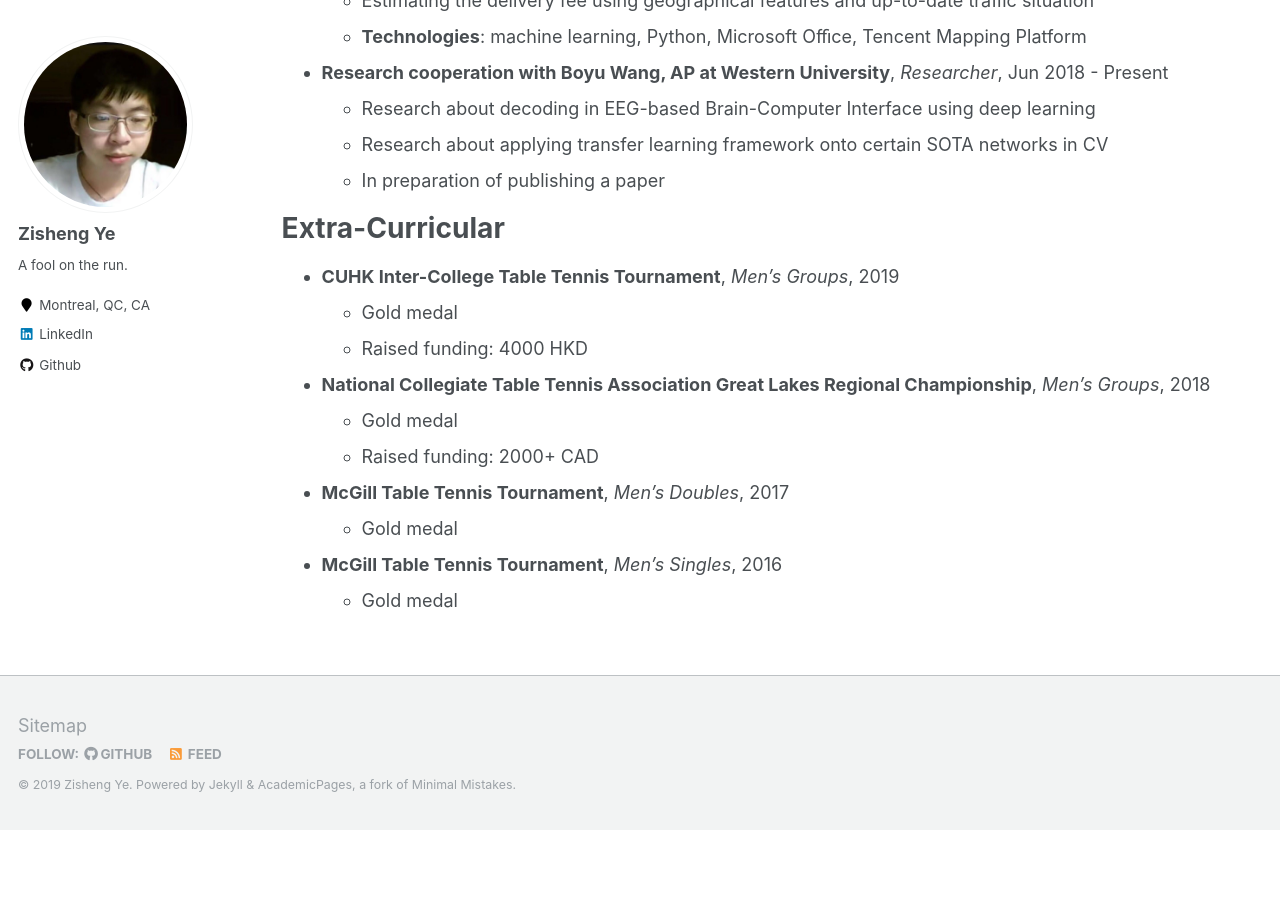
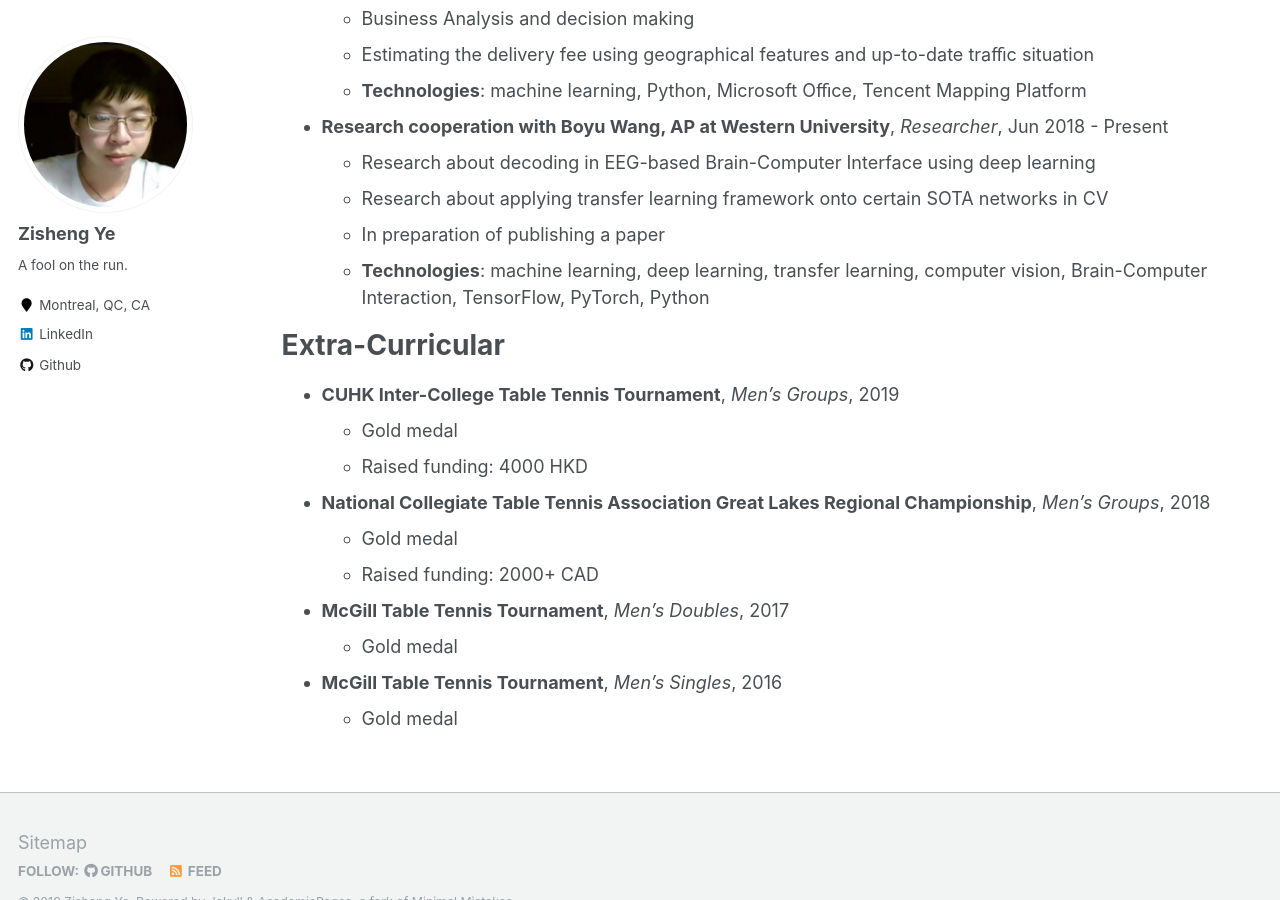
Before and after one commit to macaoleaf/macaoleaf.github.io, a Jekyll site: the page built from _pages/cv.md, in a window 1280 px wide and 900 px high, scrolled down 1526 px. Built offline with Jekyll 4.4.1, drawn with Linux system fonts in a browser that asks for light colours; before the commit the page ends 2356 px from its top, so only the background shows below that; some of the changed text lies outside the part shown.

Commit message:
CV pdf file added, try linking

```diff
--- a/_pages/cv.md
+++ b/_pages/cv.md
@@ -7,7 +7,7 @@ redirect_from:
   - /resume
 ---
 
-{% include base_path %}
+[Also available in PDF format.](https://macaoleaf.github.io/files/CV.pdf)
 
 Education
 ======
@@ -57,6 +57,7 @@ Experience
   * Research about decoding in EEG-based Brain-Computer Interface using deep learning
   * Research about applying transfer learning framework onto certain SOTA networks in CV
   * In preparation of publishing a paper
+  * **Technologies**: machine learning, deep learning, transfer learning, computer vision, Brain-Computer Interaction, TensorFlow, PyTorch, Python
 
 Extra-Curricular
 ======
```
Also changed, not shown: 2 other files.
